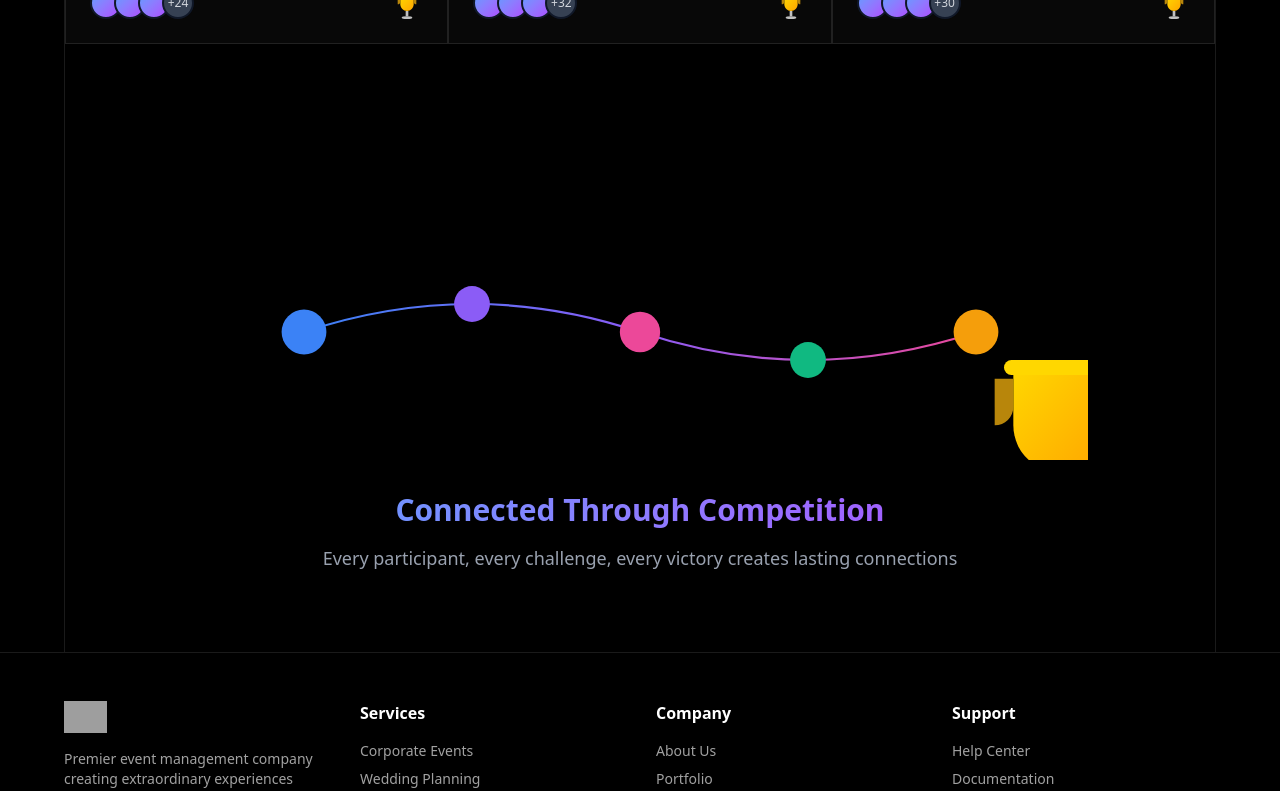
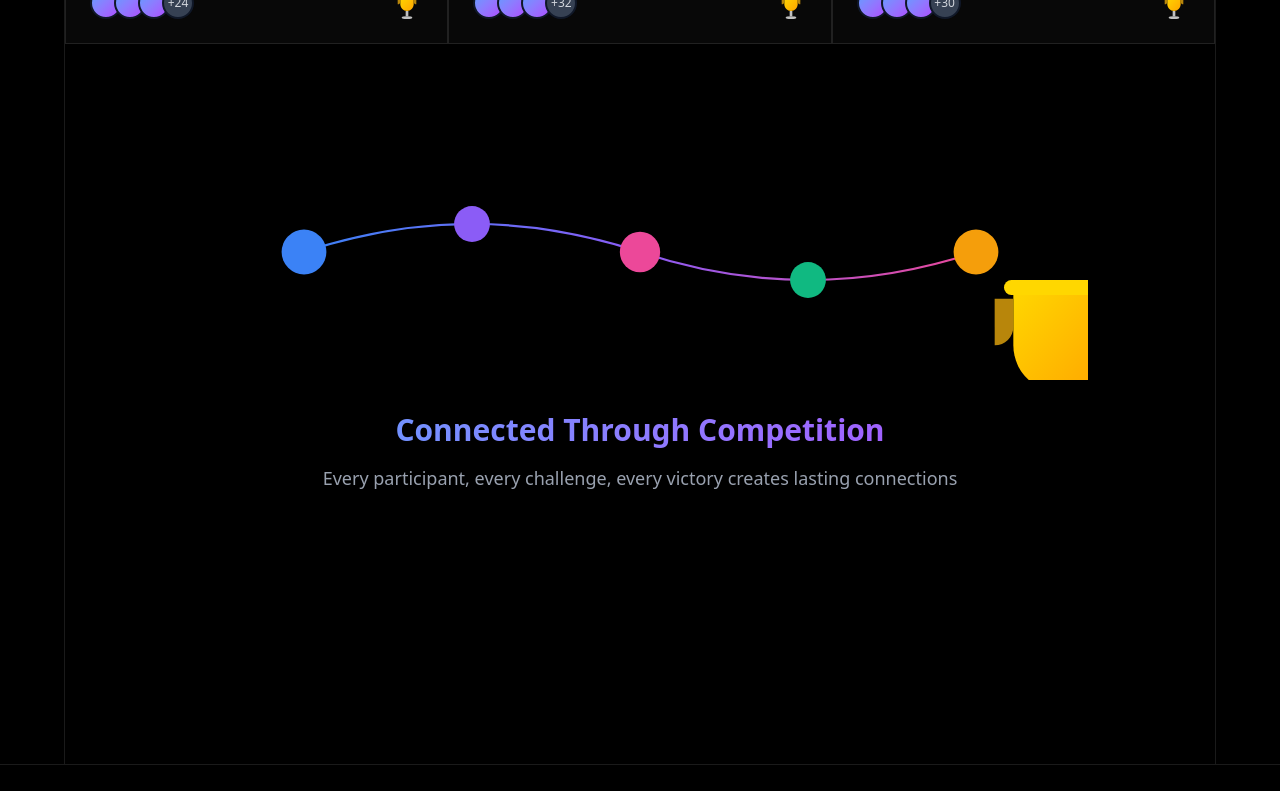
Before and after one commit to Sarina-R/AVIS-landing-page, a Next.js app: page /avis-challenge in a window 1280 px wide. Shown: the part 1540-2331 px from the top of the page. Built offline with nearby package versions, Linux system fonts and the light colour scheme; grey boxes are pictures that could not be loaded.

Commit message:
style: spacing

```diff
--- a/components/challenge-page-components/ConnectionVisualization.tsx
+++ b/components/challenge-page-components/ConnectionVisualization.tsx
@@ -7,7 +7,7 @@ export const ConnectionVisualization: FC = () => {
   const isInView = useInView(ref, { once: true })
 
   return (
-    <section className='py-20 px-6' ref={ref}>
+    <section className='px-6 min-h-[80vh]' ref={ref}>
       <div className='max-w-4xl mx-auto text-center'>
         <motion.div
           initial={{ opacity: 0 }}
```
